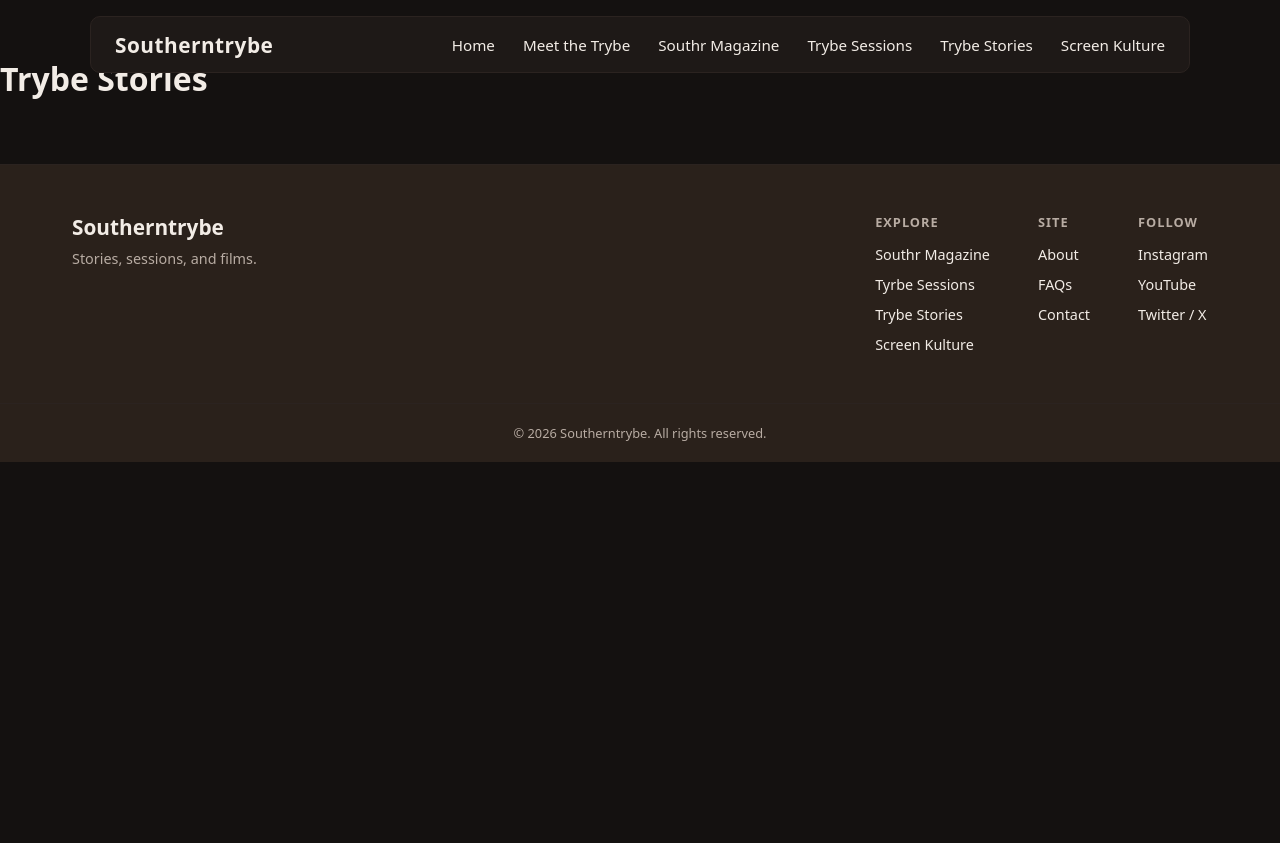
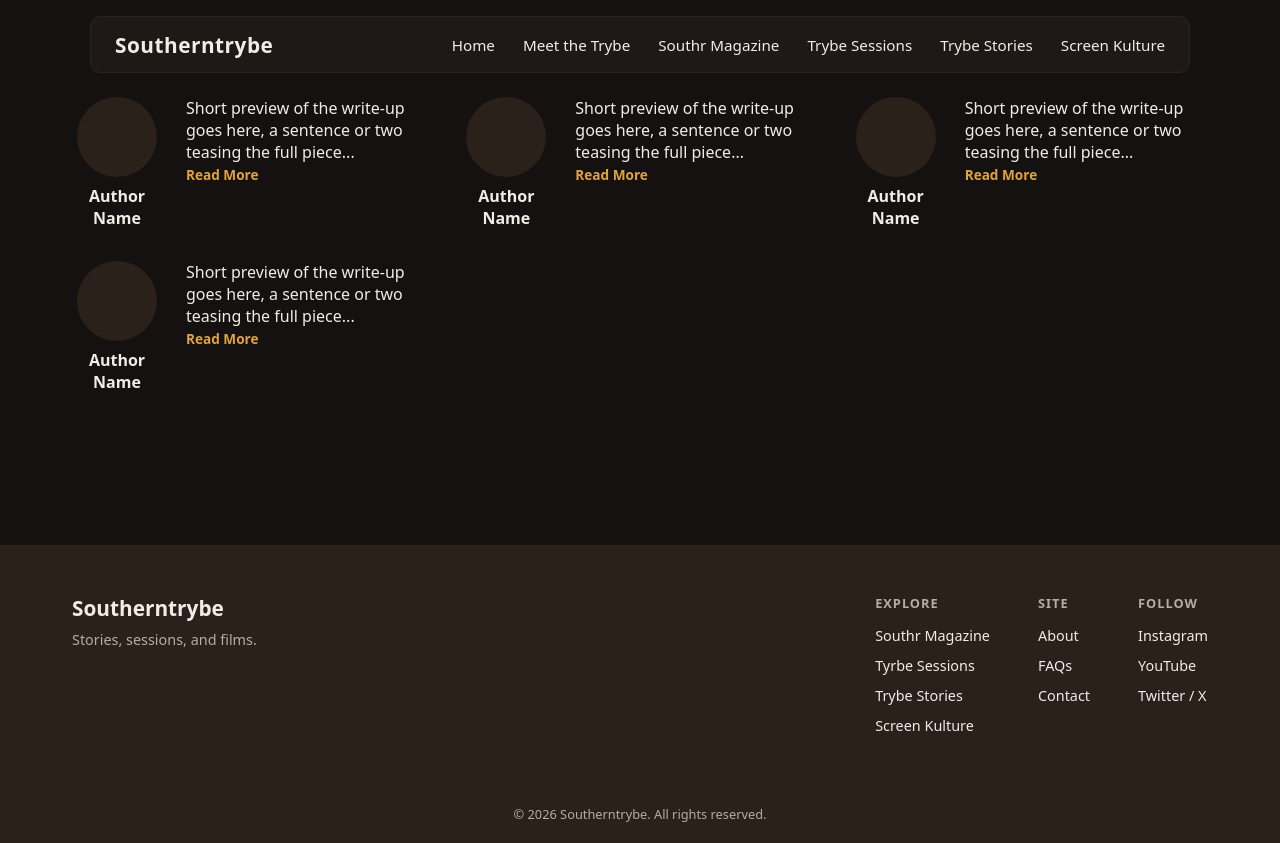
Before and after one commit to Winuxthenerd/southerntrybe, a React (Vite) app: page /southerntrybe/stories in a window 1280 px wide. Before the commit the page ends 800 px from the top, so only its background shows below. Built offline with nearby package versions, Linux system fonts and the light colour scheme.

Commit message:
worked on the editorial and pictorial pages

```diff
--- a/src/App.jsx
+++ b/src/App.jsx
@@ -1,4 +1,5 @@
 import { BrowserRouter, Routes, Route } from "react-router-dom";
+import "./App.css";
 import Navbar from "./components/Navbar";
 import Footer from "./components/Footer";
 import Home from "./pages/Home";
@@ -11,6 +12,7 @@ import Stories from "./pages/Stories";
 import ScreenKulture from "./pages/ScreenKulture";
 import NotFound from "./pages/NotFound";
 import MagazineView from "./pages/MagazineView";
+import EditorialArticle from "./pages/EditorialArticle";
 
 function App() {
   return (
@@ -26,6 +28,7 @@ function App() {
           <Route path="/magazine/view/:id" element={<MagazineView />} />
           <Route path="/sessions" element={<Sessions />} />
           <Route path="/stories" element={<Stories />} />
+          <Route path="/stories/editorial/:id" element={<EditorialArticle />} />
           <Route path="/screen-kulture" element={<ScreenKulture />} />
           <Route path="*" element={<NotFound />} />
         </Routes>
--- /dev/null
+++ b/src/components/EditorialList.jsx
@@ -0,0 +1,51 @@
+import { Link } from "react-router-dom";
+
+const articles = [
+  {
+    id: 1,
+    author: "Author Name",
+    preview:
+      "Short preview of the write-up goes here, a sentence or two teasing the full piece...",
+  },
+  {
+    id: 2,
+    author: "Author Name",
+    preview:
+      "Short preview of the write-up goes here, a sentence or two teasing the full piece...",
+  },
+  {
+    id: 3,
+    author: "Author Name",
+    preview:
+      "Short preview of the write-up goes here, a sentence or two teasing the full piece...",
+  },
+  {
+    id: 4,
+    author: "Author Name",
+    preview:
+      "Short preview of the write-up goes here, a sentence or two teasing the full piece...",
+  }
+];
+
+function EditorialList() {
+  return (
+    <div className="editorial-grid">
+      {articles.map((article) => (
+        <div className="editorial-card" key={article.id}>
+          <div className="editorial-photo-block">
+            <div className="editorial-photo-placeholder" />
+            <h4 className="editorial-author">{article.author}</h4>
+          </div>
+          <div className="editorial-text-block">
+            <p className="editorial-preview">{article.preview}</p>
+            <Link to={`/stories/editorial/${article.id}`} className="read-more">
+              Read More
+            </Link>
+          </div>
+        </div>
+      ))}
+    </div>
+  );
+}
+
+export default EditorialList;
--- /dev/null
+++ b/src/components/Pictorial.jsx
@@ -0,0 +1,55 @@
+import { useState } from "react";
+
+const events = [
+  {
+    id: 1,
+    name: "Event Name Placeholder",
+    images: [1, 2, 3, 4, 5, 6],
+  },
+];
+
+function Pictorial() {
+  const [activeImage, setActiveImage] = useState(null);
+
+  return (
+    <div>
+      {events.map((event) => (
+        <div className="pictorial-event" key={event.id}>
+          <h2 className="event-title">{event.name}</h2>
+          <div className="gallery-grid">
+            {event.images.map((img) => (
+              <div
+                className="gallery-thumb"
+                key={img}
+                onClick={() => setActiveImage(img)}
+              >
+                Image {img}
+              </div>
+            ))}
+          </div>
+        </div>
+      ))}
+
+      {activeImage && (
+        <div className="lightbox" onClick={() => setActiveImage(null)}>
+          <button
+            className="lightbox-close"
+            onClick={() => setActiveImage(null)}
+            aria-label="Close"
+          >
+            ✕
+          </button>
+          <div className="lightbox-scroll" onClick={(e) => e.stopPropagation()}>
+            {events[0].images.map((img) => (
+              <div className="lightbox-image-placeholder" key={img}>
+                Image {img}
+              </div>
+            ))}
+          </div>
+        </div>
+      )}
+    </div>
+  );
+}
+
+export default Pictorial;
--- /dev/null
+++ b/src/pages/EditorialArticle.jsx
@@ -0,0 +1,18 @@
+import { useParams } from "react-router-dom";
+import "./Stories.css";
+
+function EditorialArticle() {
+  const { id } = useParams();
+
+  return (
+    <div className="page editorial-article">
+      <h1>Article {id} — Placeholder Title</h1>
+      <p className="editorial-article-author">By Author Name</p>
+      <div className="editorial-article-body">
+        <p>Placeholder full write-up content goes here.</p>
+      </div>
+    </div>
+  );
+}
+
+export default EditorialArticle;
--- /dev/null
+++ b/src/pages/Stories.css
@@ -0,0 +1,120 @@
+.stories-page {
+  padding-bottom: 3rem;
+}
+
+/* Pictorial */
+.pictorial-event {
+  margin-bottom: 3rem;
+}
+
+.event-title {
+  margin-bottom: 1.5rem;
+}
+
+.gallery-grid {
+  display: grid;
+  grid-template-columns: repeat(auto-fill, minmax(180px, 1fr));
+  gap: 1rem;
+}
+
+.gallery-thumb {
+  aspect-ratio: 1/1;
+  background-color: var(--color-surface-alt);
+  border-radius: 6px;
+  display: flex;
+  align-items: center;
+  justify-content: center;
+  color: var(--color-text-muted);
+  cursor: pointer;
+}
+
+.lightbox {
+  position: fixed;
+  inset: 0;
+  background-color: rgba(0, 0, 0, 0.9);
+  z-index: 100;
+  display: flex;
+  justify-content: center;
+  overflow-y: auto;
+  padding: 3rem 1rem;
+}
+
+.lightbox-close {
+  position: fixed;
+  top: 1.5rem;
+  right: 1.5rem;
+  background: none;
+  border: none;
+  color: #fff;
+  font-size: 2rem;
+  cursor: pointer;
+  z-index: 101;
+}
+
+.lightbox-scroll {
+  display: flex;
+  flex-direction: column;
+  gap: 2rem;
+  max-width: 800px;
+  width: 100%;
+}
+
+.lightbox-image-placeholder {
+  width: 100%;
+  aspect-ratio: 3/2;
+  background-color: var(--color-surface-alt);
+  border-radius: 8px;
+  display: flex;
+  align-items: center;
+  justify-content: center;
+  color: var(--color-text-muted);
+  font-size: 1.2rem;
+}
+
+/* Editorial */
+.editorial-grid {
+  display: grid;
+  grid-template-columns: repeat(auto-fill, minmax(280px, 1fr));
+  gap: 2rem;
+}
+
+.editorial-card {
+  display: flex;
+  gap: 1.5rem;
+  align-items: flex-start;
+}
+
+.editorial-photo-block {
+  flex-shrink: 0;
+  text-align: center;
+  width: 90px;
+}
+
+.editorial-photo-placeholder {
+  width: 80px;
+  height: 80px;
+  border-radius: 50%;
+  background-color: var(--color-surface-alt);
+  margin: 0 auto 0.5rem;
+}
+
+.editorial-text-block {
+  flex: 1;
+}
+
+.read-more {
+  font-size: 0.85rem;
+  color: var(--color-accent);
+  font-weight: 600;
+}
+
+/* Individual article page */
+.editorial-article-author {
+  color: var(--color-text-muted);
+  margin: 0.5rem 0 2rem;
+}
+
+.editorial-article-body {
+  max-width: 700px;
+  line-height: 1.7;
+}
--- a/src/pages/Stories.jsx
+++ b/src/pages/Stories.jsx
@@ -1,7 +1,15 @@
+import { useSearchParams } from "react-router-dom";
+import Pictorial from "../components/Pictorial";
+import EditorialList from "../components/EditorialList";
+import "./Stories.css";
+
 function Stories() {
+  const [searchParams] = useSearchParams();
+  const type = searchParams.get("type") || "editorial";
+
   return (
-    <div className="page">
-      <h1>Trybe Stories</h1>
+    <div className="page stories-page">
+      {type === "pictorial" ? <Pictorial /> : <EditorialList />}
     </div>
   );
 }
```
